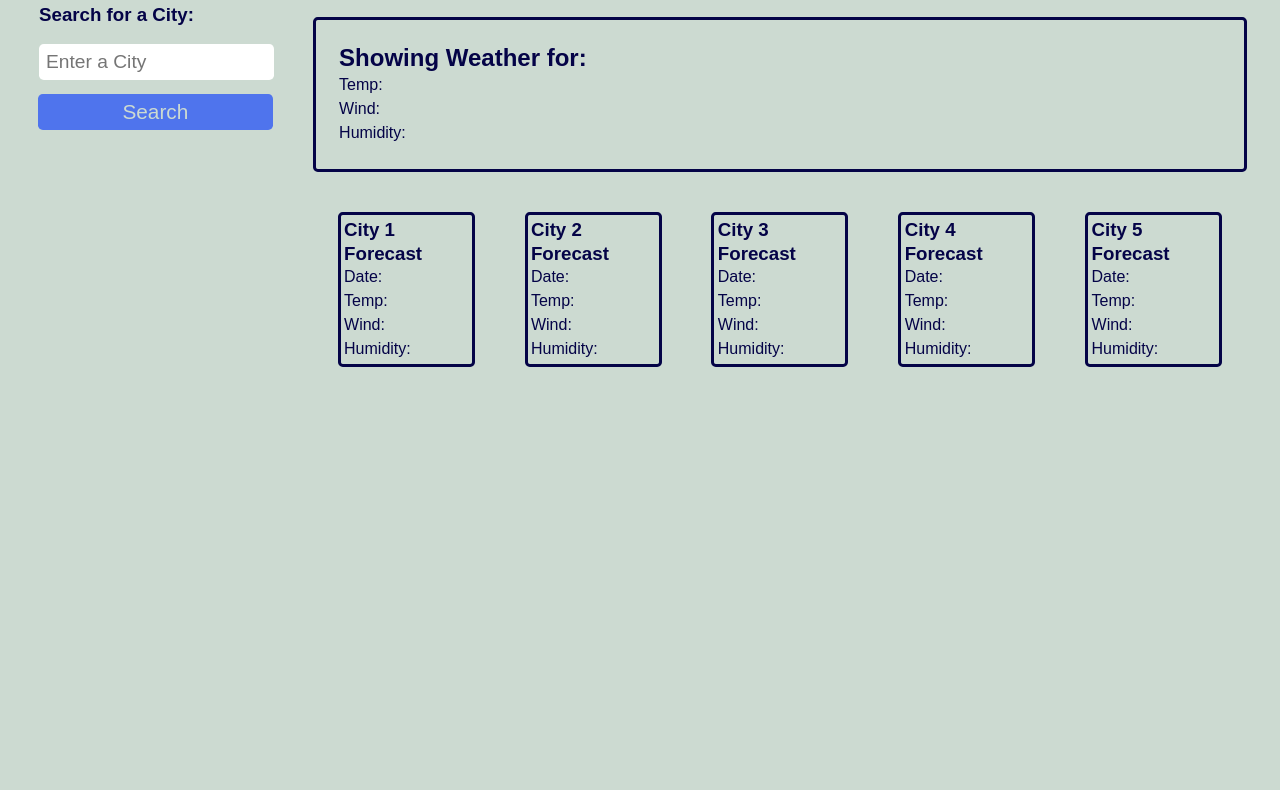
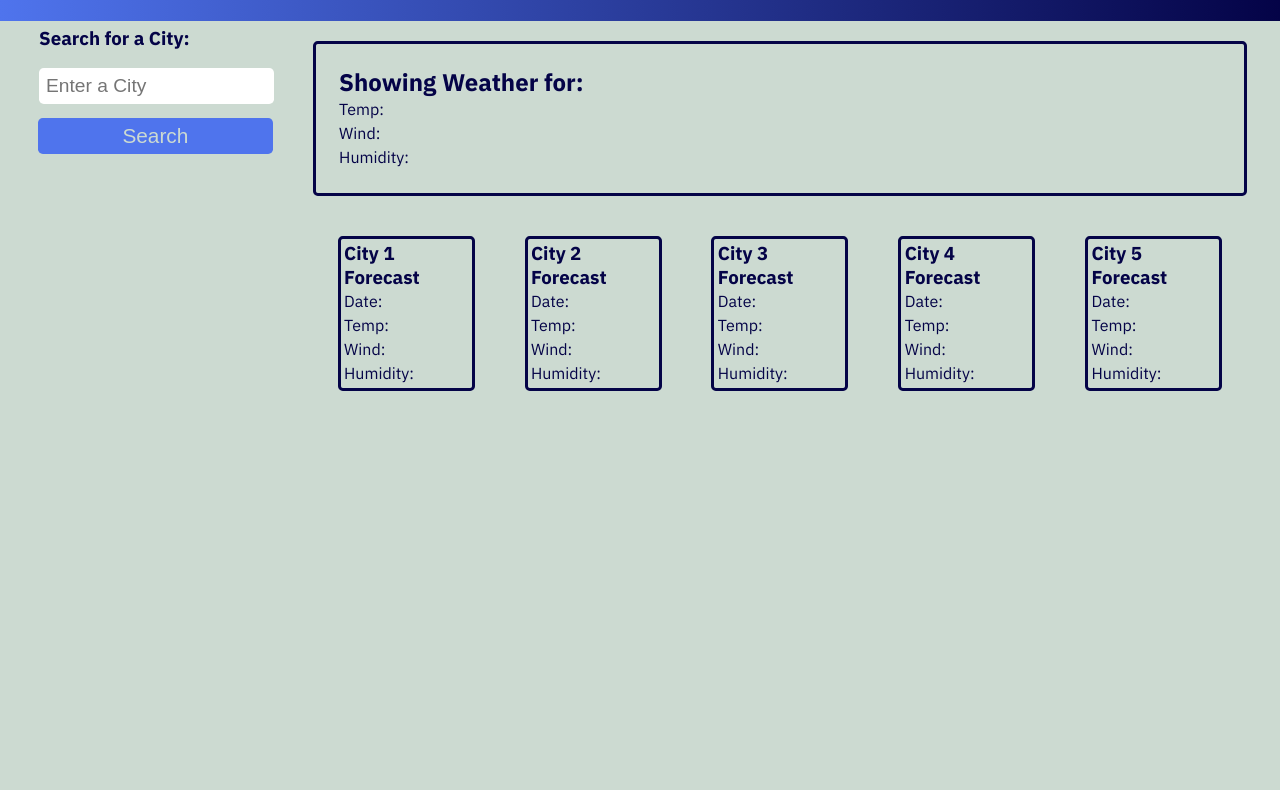
Before and after one commit to tasshroll/weather-dashboard, a plain HTML site: page index.html in a window 1280 px wide. Shown: the part 175-965 px from the top of the page. Drawn offline with Linux system fonts and the light colour scheme.

```diff
--- a/index.html
+++ b/index.html
@@ -5,9 +5,8 @@
     <meta charset="UTF-8">
     <meta name="viewport" content="width=device-width, initial-scale=1.0">
     <meta http-equiv="X-UA-Compatible" content="ie=edge">
-    <!-- Why does the `<link>` to `style.css` have to come last? -->
-    <!-- <link href="https://fonts.googleapis.com/css?family=IBM+Plex+Sans:400,400i,700&display=swap" rel="stylesheet"/> -->
-    <!-- <link rel="stylesheet" href="https://cdnjs.cloudflare.com/ajax/libs/font-awesome/5.11.2/css/all.min.css"/> -->
+    <link href="https://fonts.googleapis.com/css?family=IBM+Plex+Sans:400,400i,700&display=swap" rel="stylesheet"/> -->
+     <link rel="stylesheet" href="https://cdnjs.cloudflare.com/ajax/libs/font-awesome/5.11.2/css/all.min.css"/> -->
     <!-- <script src="https://cdn.jsdelivr.net/npm/dayjs@1.11.3/dayjs.min.js"
     integrity="sha256-iu/zLUB+QgISXBLCW/mcDi/rnf4m4uEDO0wauy76x7U=" crossorigin="anonymous">
     </script> -->
```
